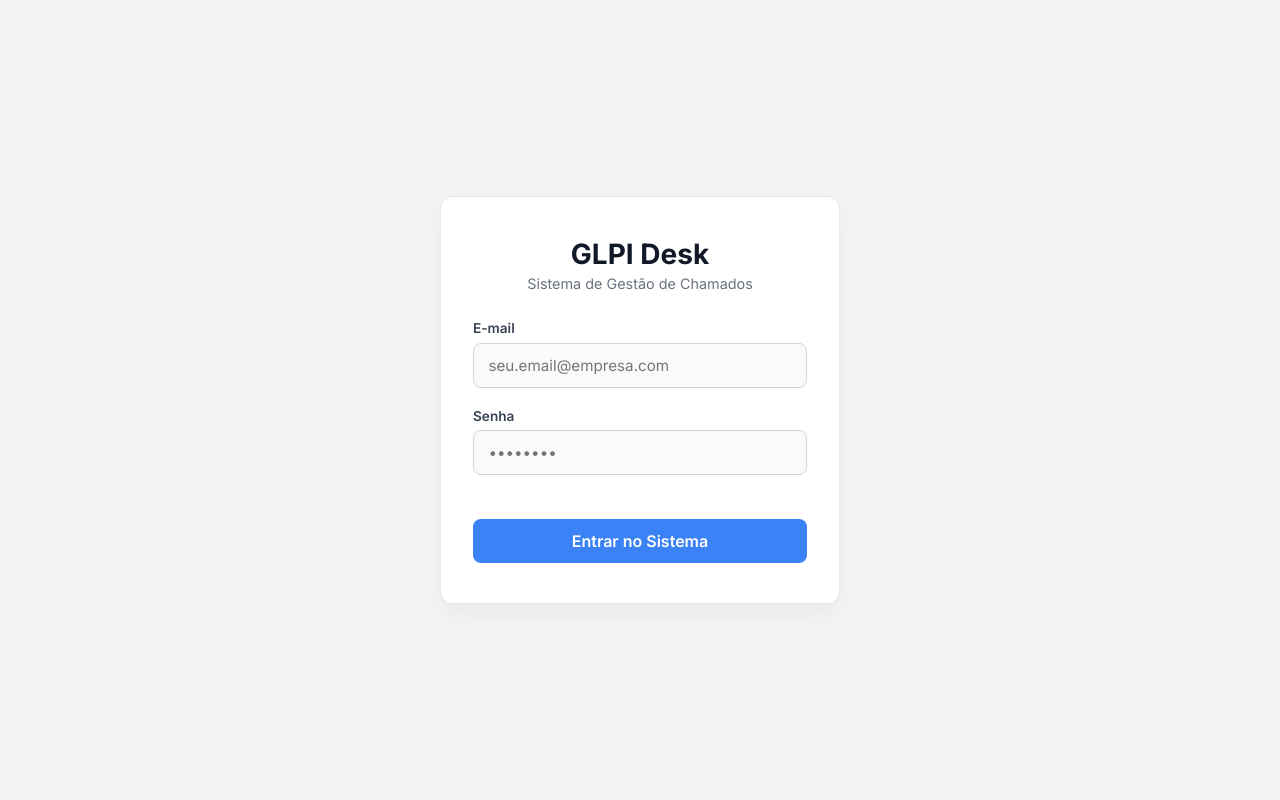
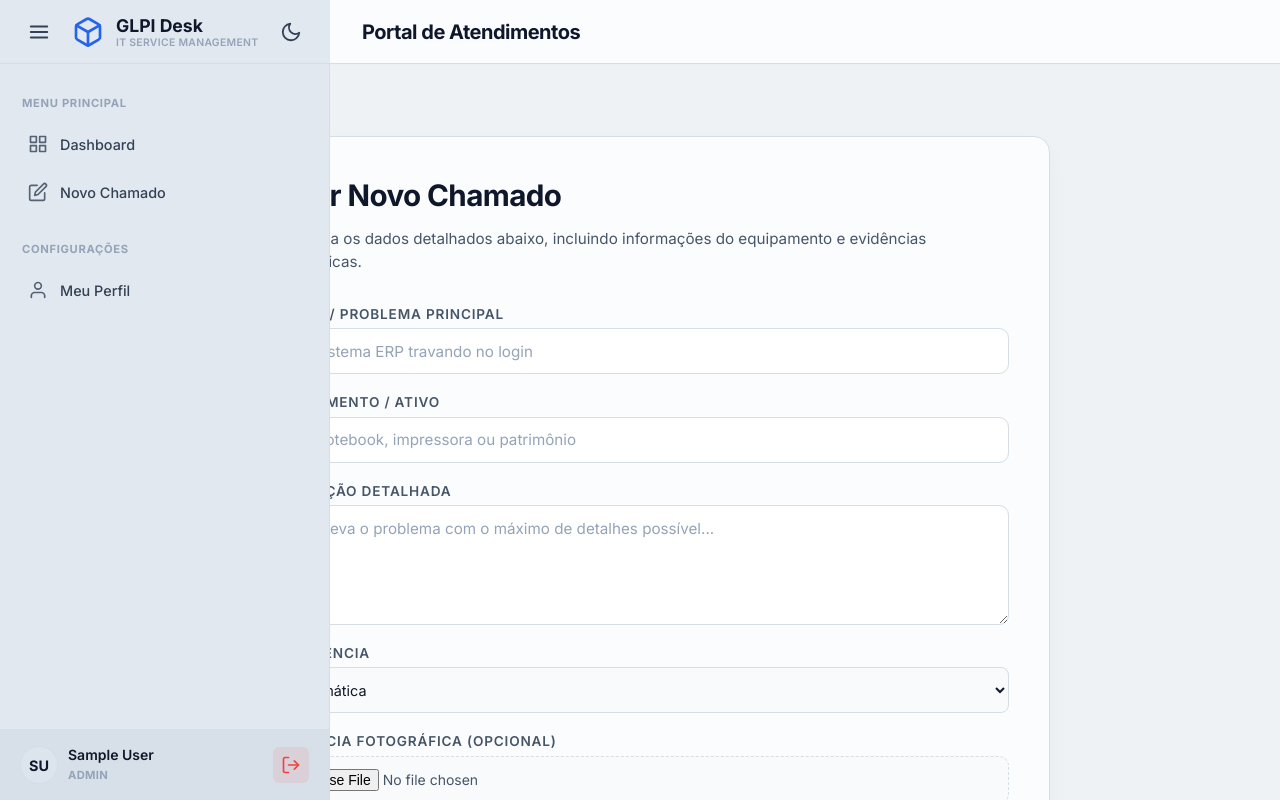
Before and after one commit to BrunnoRosa/HELPDESK-FRONTEND, a React (Vite) app: page /chamados/novo in a window 1280 px wide. Before the commit this address led to /login. Built offline with nearby package versions, Linux system fonts and the light colour scheme; no server answers; sample sign-in values are in the browser's storage.

Commit message:
Feat/ajuste chamados (#39)
* refactor(notificacao): substitui componente antigo por toastify

* feat(chamado): ajustar o módulo cliente para chamado

```diff
--- a/src/App.jsx
+++ b/src/App.jsx
@@ -13,24 +13,24 @@
 // Importação das Páginas - Geral / Configurações
 import Profile from './pages/profile';
 
-// Importação das Páginas - Cliente
-import ClienteDashboard from './pages/cliente/ClienteDashboard';
-import NewTicket from './pages/cliente/NewTicket';
-import ClientTicketDetails from './pages/cliente/ClienteTicketDetails';
+// Importação das Páginas - Módulo Chamados (antigo Cliente)
+import TicketDashboard from './pages/chamados/TicketDashboard';
+import NewTicket from './pages/chamados/NewTicket';
+import TicketDetails from './pages/chamados/TicketDetails';
 
 // Importação das Páginas - Técnico e Admin
 import TechDashboard from './pages/tech/TechDashboard';
 import TechTicketDetails from './pages/tech/TechTicketDetails';
 import AdminDashboard from './pages/admin/AdminDashboard';
 import AdminTicketDetails from './pages/admin/AdminTicketDetails';
-import AdminUsers from './pages/admin/AdminUsers'; // <
+import AdminUsers from './pages/admin/AdminUsers';
 
-// 1. CORREÇÃO: Direciona automaticamente para as rotas corretas caso o usuário acesse a raiz '/'
+// Direciona automaticamente para as rotas corretas caso o usuário acesse a raiz '/'
 function IndexRouter() {
   const { user } = useAuth();
   if (user?.role === 'ADMINISTRADOR') return <Navigate to="/admin" replace />;
   if (user?.role === 'TECNICO') return <Navigate to="/tecnico" replace />;
-  return <ClienteDashboard />;
+  return <TicketDashboard />;
 }
 
 export default function App() {
@@ -53,13 +53,14 @@
             <Route index element={<IndexRouter />} />
 
             {/* Rota do Perfil (Acessível a qualquer perfil logado) */}
-            <Route path="perfil" element={<Profile />} /> {/* <-- 2. ROTA ADICIONADA */}
+            <Route path="perfil" element={<Profile />} />
 
-            {/* Visão do Cliente */}
-              <Route path="cliente" element={<ClienteDashboard />} /> {/* <-- ADICIONE ESTA LINHA */}
-              <Route path="cliente/novo-chamado" element={<NewTicket />} />
-              <Route path="cliente/chamado/:id" element={<ClientTicketDetails />} />
-            {/* 2. CORREÇÃO: Removido o "/dashboard" para casar perfeitamente com o Login e Sidebar */}
+            {/* Módulo de Chamados */}
+            <Route path="chamados" element={<TicketDashboard />} />
+            <Route path="chamados/novo" element={<NewTicket />} />
+            <Route path="chamados/:id" element={<TicketDetails />} />
+
+            {/* Visão do Técnico */}
             <Route path="tecnico" element={<TechDashboard />} />
             <Route path="tecnico/chamado/:id" element={<TechTicketDetails />} />
             <Route path="tecnico/relatorios" element={<TechReports />} />
--- a/src/pages/cliente/ClienteDashboard/index.jsx
+++ b/src/pages/chamados/TicketDashboard/index.jsx
@@ -4,7 +4,7 @@
 import { notify } from '../../../components/Notification';
 import './style.css';
 
-export default function ClienteDashboard() {
+export default function TicketDashboard() {
   const [meusChamados, setMeusChamados] = useState([]);
   const [filtroAtivo, setFiltroAtivo] = useState('TODOS');
 
@@ -14,7 +14,6 @@
         const response = await chamadoApi.listar();
         setMeusChamados(Array.isArray(response) ? response : []);
       } catch (error) {
-        // Dispara o alerta flutuante caso ocorra falha na requisição
         notify('error', error.message || 'Não foi possível carregar os chamados.');
       }
     };
@@ -114,7 +113,7 @@
                       </span>
                     </td>
                     <td>
-                      <Link to={`/cliente/chamado/${chamado.id}`} className="btn-outline">
+                      <Link to={`/chamados/${chamado.id}`} className="btn-outline">
                         Visualizar
                       </Link>
                     </td>
--- a/src/pages/cliente/ClienteTicketDetails/index.jsx
+++ b/src/pages/chamados/TicketDetails/index.jsx
@@ -4,7 +4,7 @@
 import { notify } from '../../../components/Notification';
 import './style.css';
 
-export default function ClientTicketDetails() {
+export default function TicketDetails() {
   const { id } = useParams();
   const navigate = useNavigate();
 
@@ -86,7 +86,7 @@
   if (erro || !chamado || !atendimento) {
     return (
       <div className="details-container">
-        <button onClick={() => navigate('/')} className="btn-back">
+        <button onClick={() => navigate('/chamados')} className="btn-back">
           &larr; Voltar para Meus Chamados
         </button>
         <div className="details-card loading-state">
@@ -98,7 +98,7 @@
 
   return (
     <div className="details-container">
-      <button onClick={() => navigate('/')} className="btn-back">
+      <button onClick={() => navigate('/chamados')} className="btn-back">
         &larr; Voltar para Meus Chamados
       </button>
 
```
Also changed, not shown: src/pages/chamados/NewTicket/index.jsx (renamed from src/pages/cliente/NewTicket/index.jsx), src/pages/chamados/NewTicket/style.css (renamed from src/pages/cliente/NewTicket/style.css), src/pages/chamados/TicketDashboard/style.css (renamed from src/pages/cliente/ClienteDashboard/style.css), src/pages/chamados/TicketDetails/style.css (renamed from src/pages/cliente/ClienteTicketDetails/style.css).
